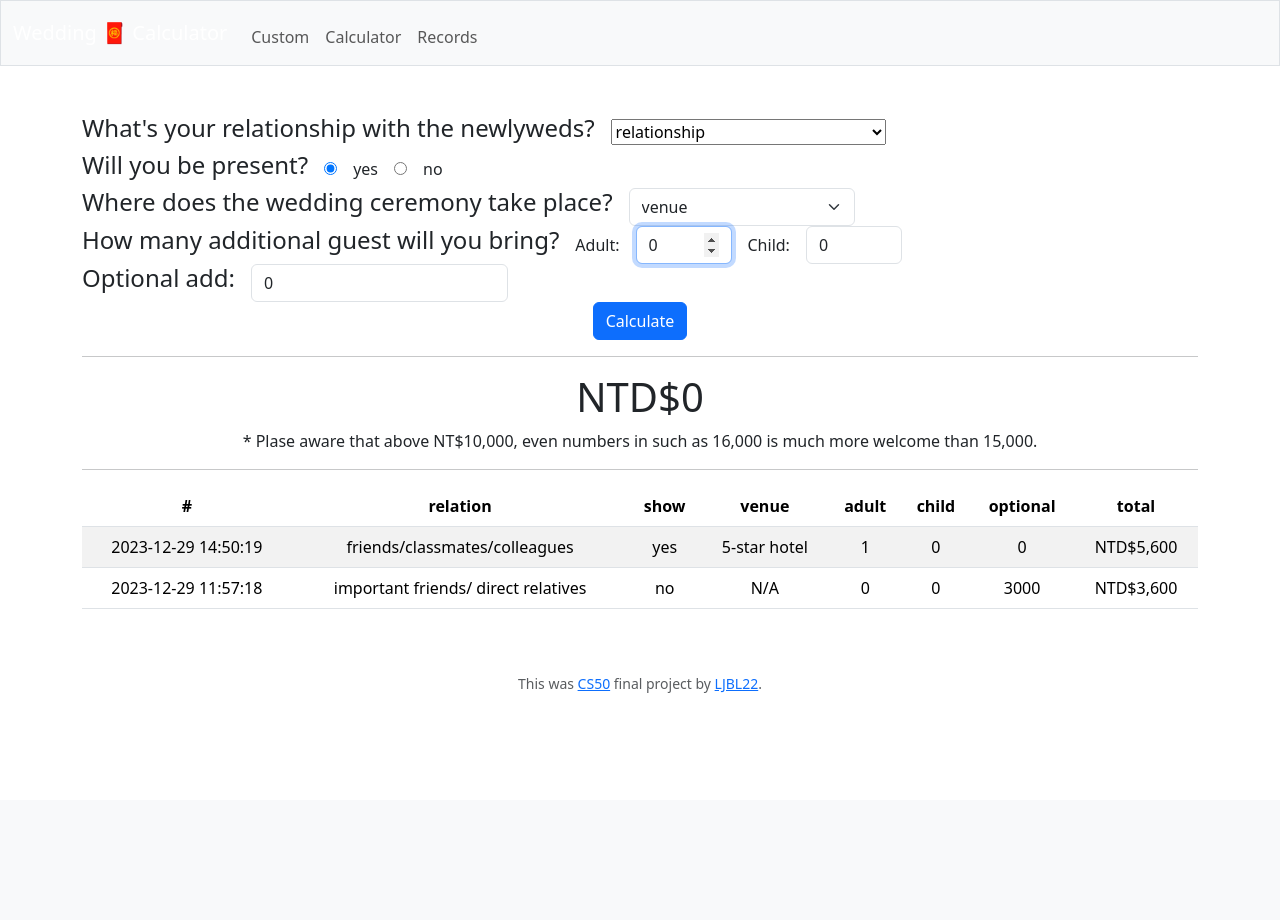
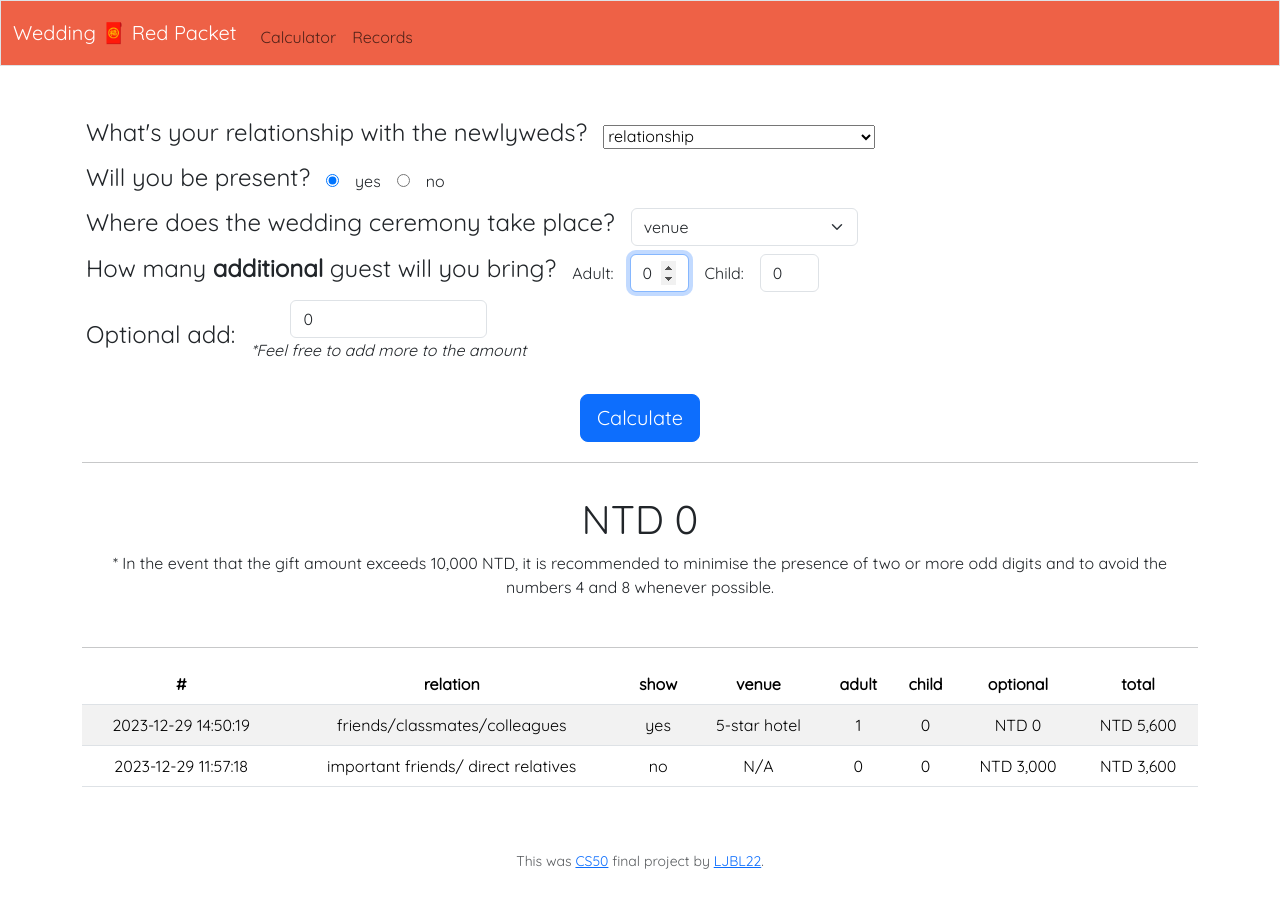
Before and after one commit to LJBL22/wrp, a Flask app: page /calculator in a window 1280 px wide. Before the commit the page ends 693 px from the top, so only its background shows below. Run offline with Flask 3, Linux system fonts and the light colour scheme; some libraries are stand-ins or nearby versions.

Commit message:
update & submit-1: style, tt, README

```diff
--- a/app.py
+++ b/app.py
@@ -1,5 +1,5 @@
 from cs50 import SQL
-from flask import Flask, render_template, request
+from flask import Flask, render_template, redirect, request
 
 # Configure application
 app = Flask(__name__)
@@ -25,7 +25,6 @@ db.execute("""
 def index():
     return render_template("index.html")
 
-
 @app.route("/calculator", methods=["GET", "POST"])
 def calculator():
     venues = db.execute("SELECT * FROM venues")
@@ -34,7 +33,6 @@ def calculator():
 
     if request.method == "POST":
         relationship_option = request.form.get("relationship")
-        print(relationship_option)
         if not (relationship_option):
             return render_template("error.html", error_msg = "Please choose a RELATION option")
         showup_option = request.form.get("showup")
@@ -95,9 +93,9 @@ def replace_digit(number):
         return number
 
 ###### DEV ONLY
-original_number = 9000
-modified_number = replace_digit(original_number)
-print(f"{original_number} becomes {modified_number}")
+# original_number = 9000
+# modified_number = replace_digit(original_number)
+# print(f"{original_number} becomes {modified_number}")
 
 @app.route("/records", methods=["GET", "POST"])
 def records():
@@ -109,7 +107,7 @@ def records():
 
 def ntd(value):
     """Format value as NTD."""
-    return f"NTD${value:,}"
+    return f"NTD {value:,}"
 
 # Custom filter
 app.jinja_env.filters["ntd"] = ntd
--- a/static/style.css
+++ b/static/style.css
@@ -1,3 +1,31 @@
+@import url('https://fonts.googleapis.com/css2?family=Quicksand&family=Roboto+Slab:wght@400;700&display=swap');
+
+* {
+  font-family: 'Quicksand', sans-serif;
+}
+
+.article-title {
+  position: relative;
+}
+
+.article-title img {
+  position: absolute;
+  top: 0;
+  left: 0;
+  width: 100%;
+  height: 100%;
+  object-fit: cover;
+  opacity: 0.5;
+}
+
+.article-title {
+  color: red;
+  font-size: 3rem;
+  font-family: 'Roboto Slab', serif;
+  position: relative;
+  z-index: 1;
+}
+
 .white {
-    color: white;
+  color: white;
 }
--- a/templates/calculator.html
+++ b/templates/calculator.html
@@ -1,14 +1,9 @@
-{% extends "layout.html" %}
-
-{% block title %}
-calculator
-{% endblock %}
-
-{% block main %}
+{% extends "layout.html" %} {% block title %} calculator {% endblock %} {% block
+main %}
 <div class="container">
   <div class="section">
     <form action="/calculator" method="POST" id="calculation-form">
-        <div class="row g-3 align-items-center">
+      <div class="row g-3 align-items-center p-1">
         <div class="col-auto">
           <h4>What's your relationship with the newlyweds?</h4>
         </div>
@@ -23,7 +18,7 @@ calculator
           </select>
         </div>
       </div>
-        <div class="row g-3 align-items-center">
+      <div class="row g-3 align-items-center p-1">
         <div class="col-auto">
           <h4>Will you be present?</h4>
         </div>
@@ -40,7 +35,7 @@ calculator
           <label for="no">no</label>
         </div>
       </div>
-        <div class="row g-3 align-items-center">
+      <div class="row g-3 align-items-center p-1">
         <div class="col-auto">
           <h4>Where does the wedding ceremony take place?</h4>
         </div>
@@ -58,9 +53,9 @@ calculator
           </select>
         </div>
       </div>
-        <div class="row g-3 align-items-center">
+      <div class="row g-3 align-items-center p-1">
         <div class="col-auto">
-            <h4>How many additional guest will you bring?</h4>
+          <h4>How many <strong>additional</strong> guest will you bring?</h4>
         </div>
         <div class="col-auto">
           <label>Adult: </label>
@@ -97,7 +92,7 @@ calculator
           />
         </div>
       </div>
-        <div class="row g-3 align-items-center">
+      <div class="row g-3 align-items-center p-1">
         <div class="col-auto">
           <h4>Optional add:</h4>
         </div>
@@ -114,15 +109,22 @@ calculator
             min="0"
             step="200"
           />
+          <p class="fst-italic">*Feel free to add more to the amount</p>
         </div>
       </div>
-        <button class="btn btn-primary" type="submit">Calculate</button>
-        <hr>
-        <div id="total">
+      <div class="align-items-center p-1 m-2">
+        <button class="btn btn-primary btn-lg" type="submit">Calculate</button>
+      </div>
+      <hr />
+      <div id="total" class="p-3">
         <h1>{{total | ntd}}</h1>
-          <p>* Plase aware that above NT$10,000, even numbers in such as 16,000 is much more welcome than 15,000.</p>
+        <p>
+          * In the event that the gift amount exceeds 10,000 NTD, it is
+          recommended to minimise the presence of two or more odd digits and to
+          avoid the numbers 4 and 8 whenever possible.
+        </p>
       </div>
-        <hr>
+      <hr />
       <div class="section">
         <table class="table table-striped">
           <thead>
@@ -146,7 +148,7 @@ calculator
               <td>{{ record.venue }}</td>
               <td>{{ record.add_adult }}</td>
               <td>{{ record.add_child }}</td>
-                <td>{{ record.add_money }}</td>
+              <td>{{ record.add_money | ntd }}</td>
               <td>{{ record.total_amount | ntd }}</td>
             </tr>
             {% endfor %}
--- a/templates/layout.html
+++ b/templates/layout.html
@@ -20,27 +20,37 @@
     <link href="/static/style.css" rel="stylesheet" />
 
     <title>WRP 🧧 {% block title %}{% endblock %}</title>
-
   </head>
 
   <body>
-    <nav class="bg-light border navbar navbar-expand-md navbar-light" style="background-color: #ee6146;">
+    <nav
+      class="border navbar navbar-expand-md navbar-light"
+      style="background-color: #ee6146"
+    >
       <div class="container-fluid">
         <a class="navbar-brand" href="/">
-            <span class="white">Wedding 🧧 Calculator</span>
+          <span class="white">Wedding 🧧 Red Packet</span>
         </a>
-          <button aria-controls="navbar" aria-expanded="false" aria-label="Toggle navigation" class="navbar-toggler" data-bs-target="#navbar" data-bs-toggle="collapse" type="button">
+        <button
+          aria-controls="navbar"
+          aria-expanded="false"
+          aria-label="Toggle navigation"
+          class="navbar-toggler"
+          data-bs-target="#navbar"
+          data-bs-toggle="collapse"
+          type="button"
+        >
           <span class="navbar-toggler-icon"></span>
         </button>
         <div class="collapse navbar-collapse" id="navbar">
           <ul class="navbar-nav me-auto mt-2">
-                    <li class="nav-item"><a class="nav-link" href="/">Custom</a></li>
-                    <li class="nav-item"><a class="nav-link" href="/calculator">Calculator</a></li>
-                    <li class="nav-item"><a class="nav-link" href="/records">Records</a></li>
+            <li class="nav-item">
+              <a class="nav-link" href="/calculator">Calculator</a>
+            </li>
+            <li class="nav-item">
+              <a class="nav-link" href="/records">Records</a>
+            </li>
           </ul>
-                <!-- <ul class="navbar-nav ms-auto mt-2">
-                    <li class="nav-item"><a class="nav-link" href="/logout">Log Out</a></li>
-                </ul> -->
         </div>
       </div>
     </nav>
@@ -53,9 +63,7 @@
         href="https://pll.harvard.edu/course/cs50-introduction-computer-science"
         >CS50</a
       >
-      final project by <a
-      href="https://github.com/LJBL22"
-      >LJBL22</a>.
+      final project by <a href="https://github.com/LJBL22">LJBL22</a>.
     </footer>
   </body>
 </html>
```
Also changed, not shown: templates/index.html (+54 -11 lines), templates/records.html (+3 -7 lines), README.md, price.db. Lines whose indentation alone changed are shown as unchanged.
